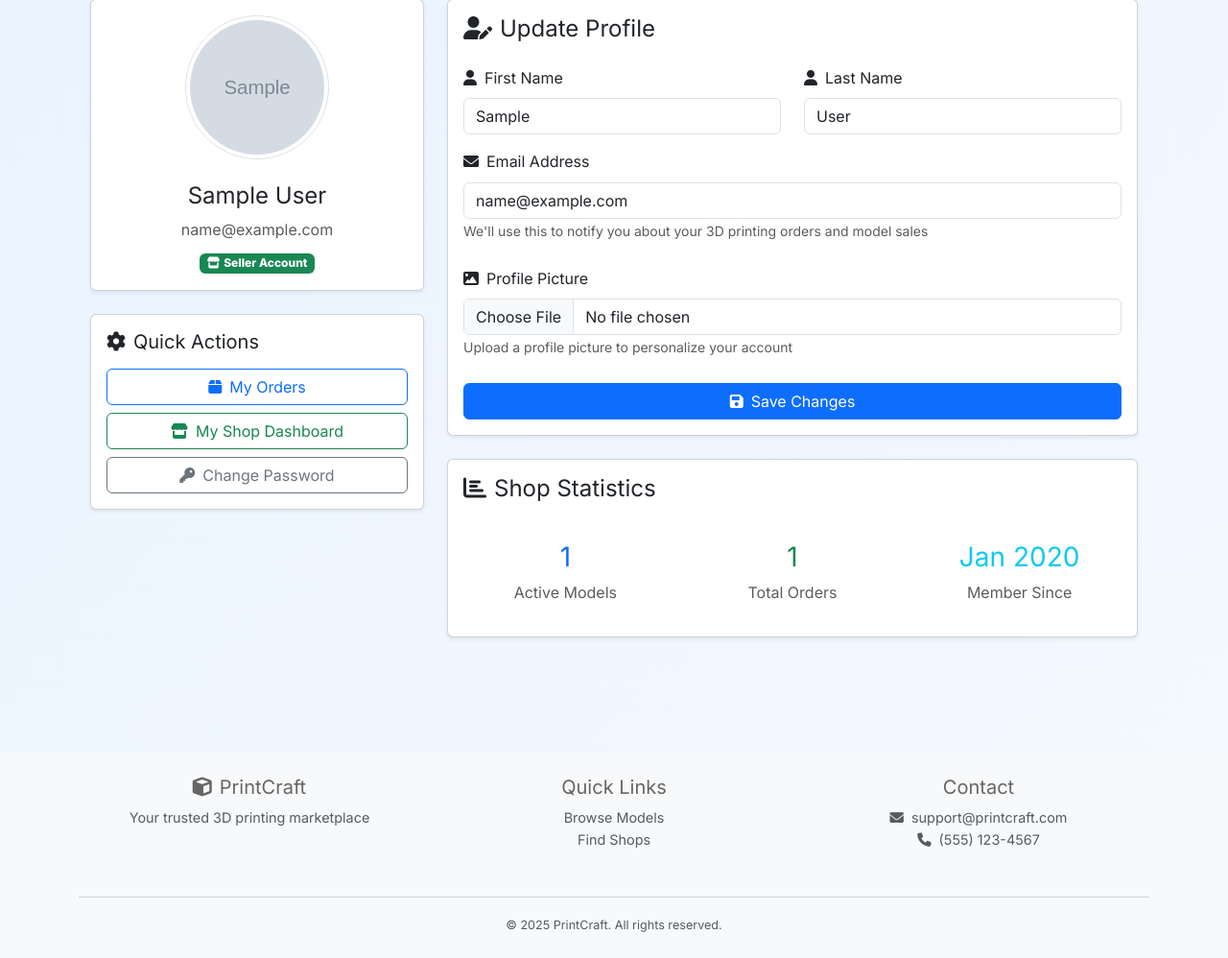
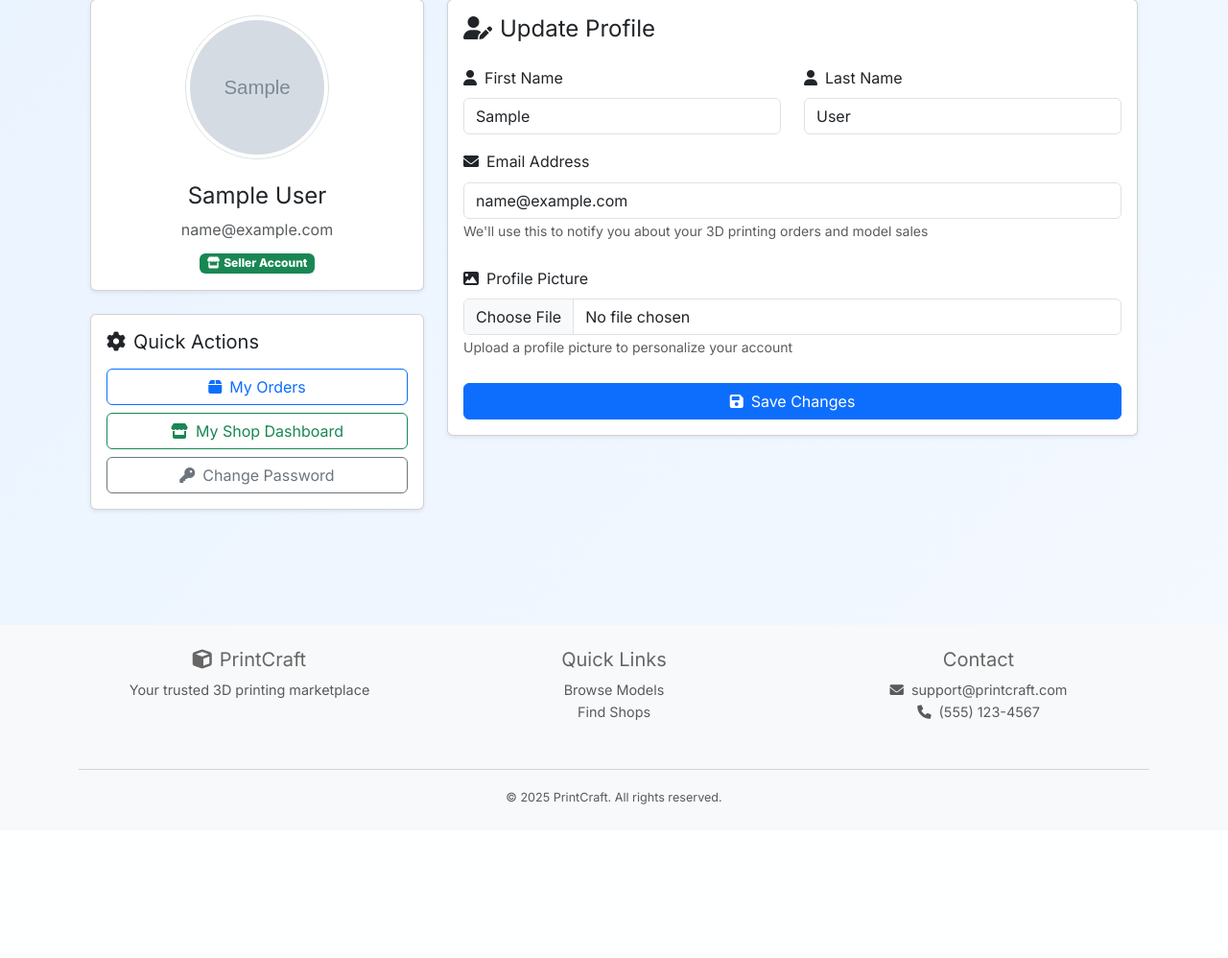
Before and after one commit to fara-t03fp24/ESD-52427848-CS551Q-Assessment-3, a Django app: page /users/profile/ in a window 1280 px wide. Shown: the part 153-1151 px from the top of the page at 96% size. After the commit the page ends 991 px from the top, so only its background shows below. Run offline with Django 4.2, Linux system fonts and the light colour scheme; a user stored in the database is signed in; tables that the repository leaves empty hold one stand-in row (values such as "Sample post"); grey boxes marked "Sample" are stand-in pictures.

Commit message:
Remove shop statistics section from user profile template for improved clarity

```diff
--- a/apps/users/templates/users/profile.html
+++ b/apps/users/templates/users/profile.html
@@ -137,36 +137,6 @@
                     </form>
                 </div>
             </div>
-
-            {% if user.is_seller and user.shop %}
-            <div class="card shadow-sm mt-4">
-                <div class="card-body">
-                    <h4 class="card-title mb-4">
-                        <i class="fas fa-chart-bar me-2"></i>Shop Statistics
-                    </h4>
-                    <div class="row text-center">
-                        <div class="col-md-4">
-                            <div class="p-3">
-                                <h3 class="text-primary mb-2">{{ user.shop.products.count }}</h3>
-                                <p class="text-muted mb-0">Active Models</p>
-                            </div>
-                        </div>
-                        <div class="col-md-4">
-                            <div class="p-3">
-                                <h3 class="text-success mb-2">{{ user.orders.count }}</h3>
-                                <p class="text-muted mb-0">Total Orders</p>
-                            </div>
-                        </div>
-                        <div class="col-md-4">
-                            <div class="p-3">
-                                <h3 class="text-info mb-2">{{ user.created_at|date:"M Y" }}</h3>
-                                <p class="text-muted mb-0">Member Since</p>
-                            </div>
-                        </div>
-                    </div>
-                </div>
-            </div>
-            {% endif %}
         </div>
     </div>
 </div>
```
